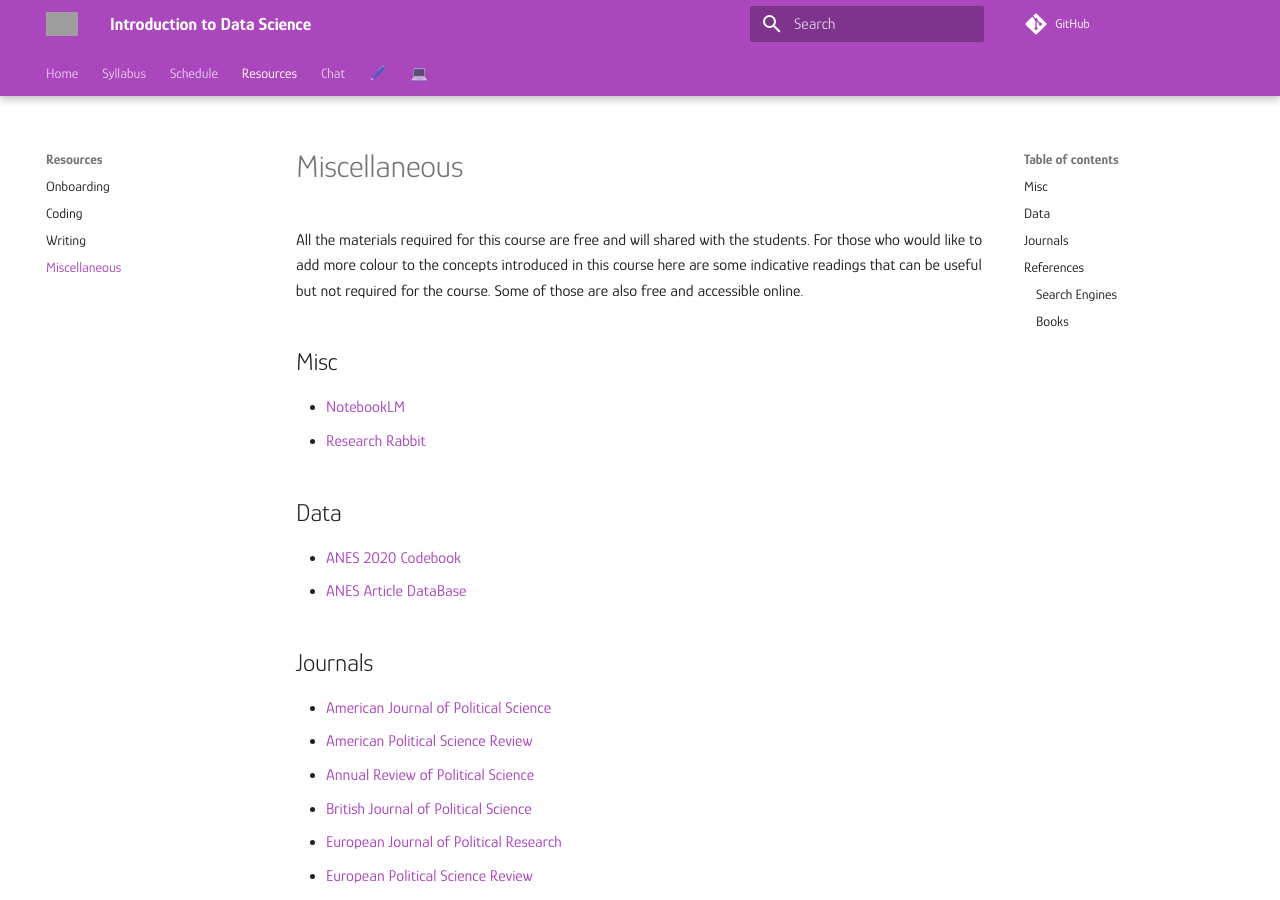
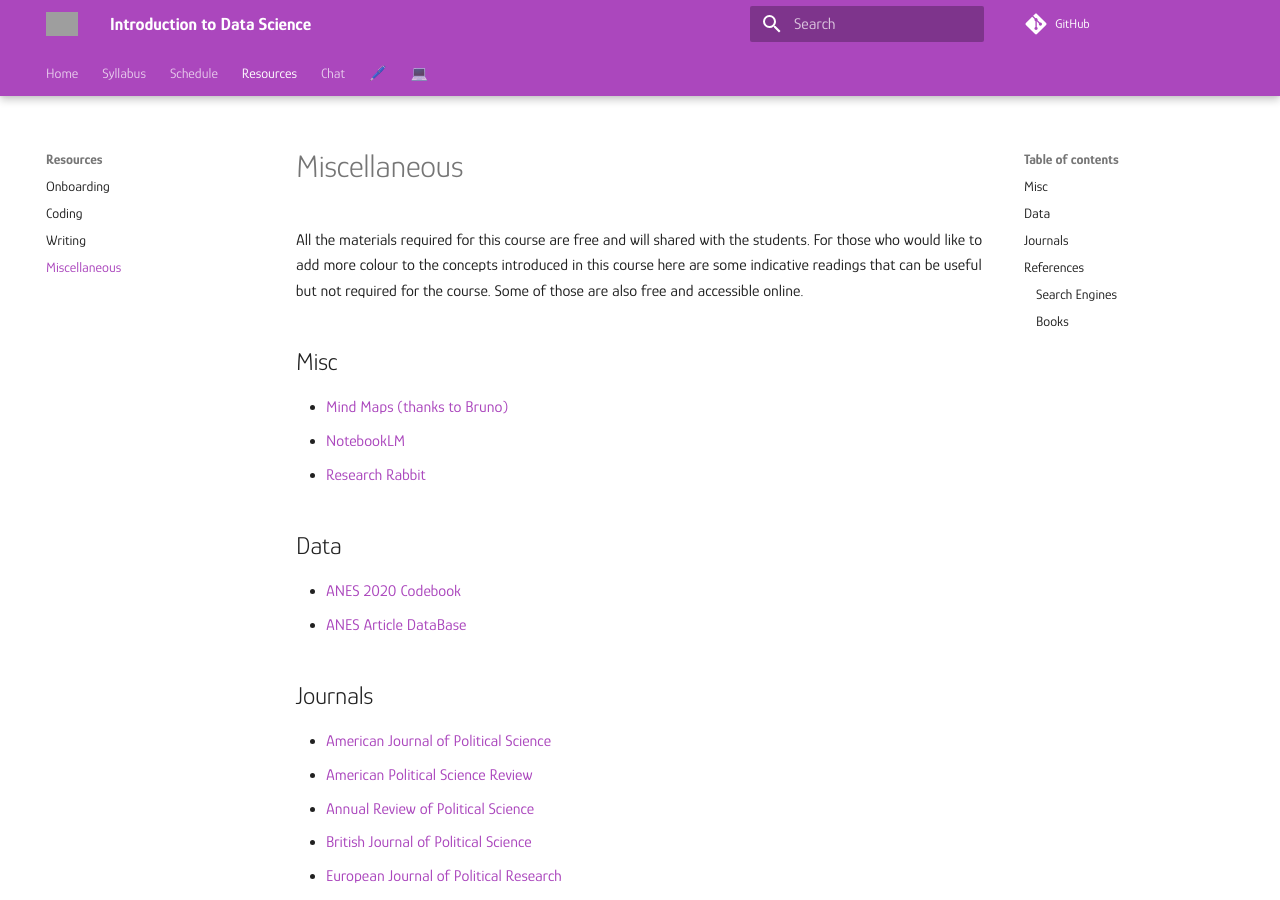
Before and after one commit to mickaeltemporao/itds, an MkDocs documentation site: the page built from docs/resources/misc.md, in a window 1280 px wide and 900 px high. Built offline with MkDocs 1.6.1 and Material for MkDocs 9.7.7, drawn with Linux system fonts in a browser that asks for light colours; comment, search, counter and statistics services are not loaded; grey boxes are pictures that could not be loaded.

Commit message:
added bruno's suggestion

```diff
--- a/docs/resources/misc.md
+++ b/docs/resources/misc.md
@@ -3,6 +3,7 @@
 All the materials required for this course are free and will shared with the students. For those who would like to add more colour to the concepts introduced in this course here are some indicative readings that can be useful but not required for the course. Some of those are also free and accessible online.
 
 ## Misc
+- [Mind Maps (thanks to Bruno)](https://excalidraw.com/)
 - [NotebookLM](https://notebooklm.google/)
 - [Research Rabbit](https://www.researchrabbit.ai/)
 
```
